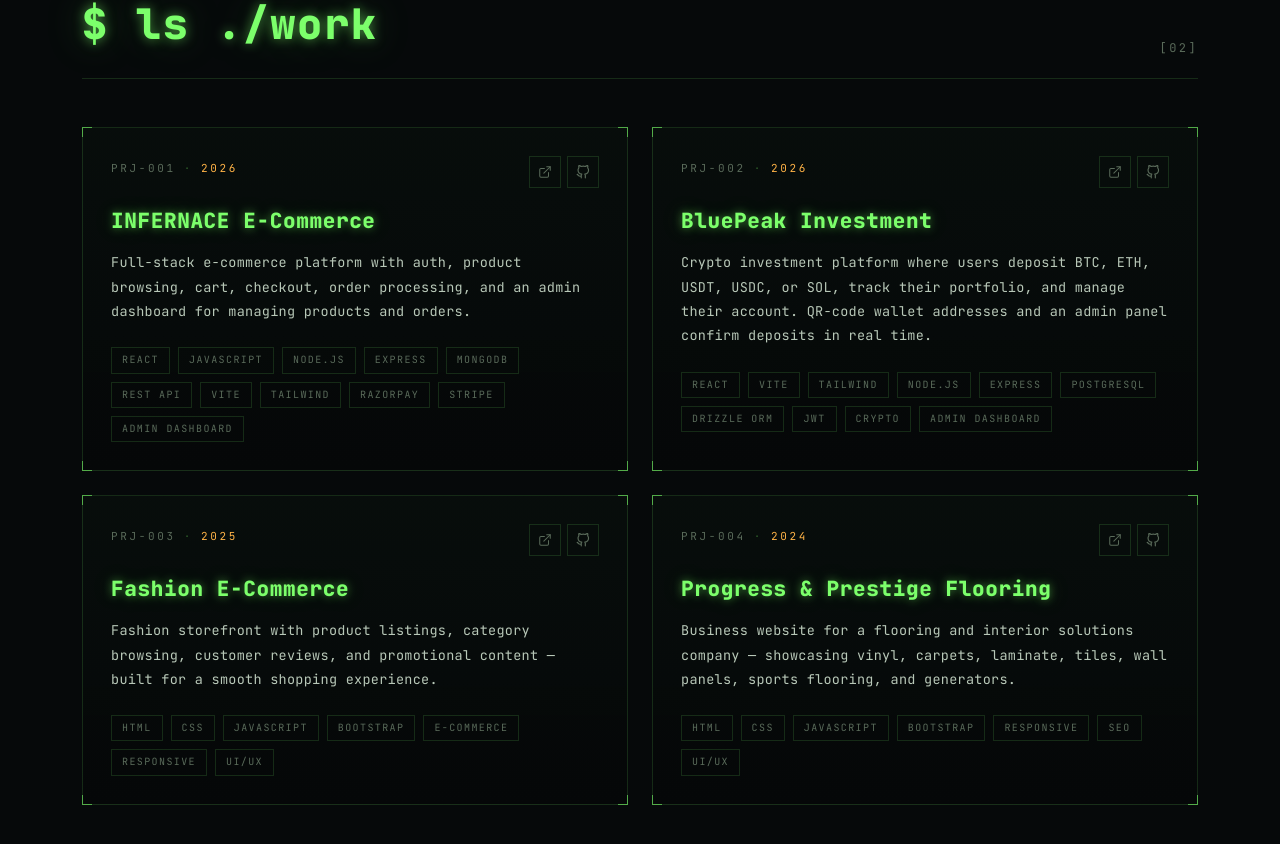
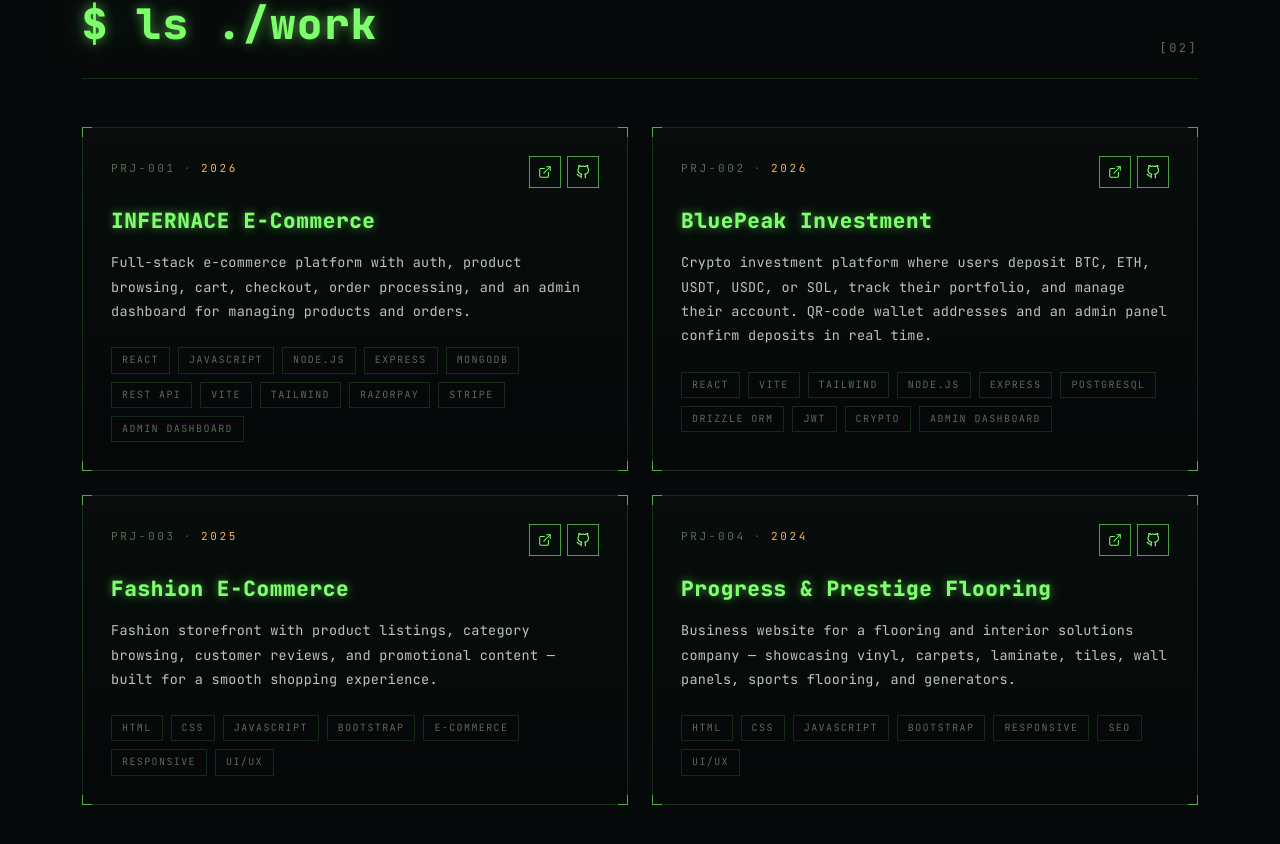
Before and after one commit to bigbuks/dev-buks, a React (Vite) app: page / in a window 1280 px wide. Shown: the part 2458-3302 px from the top of the page. Built offline with nearby package versions, Linux system fonts and the light colour scheme.

Commit message:
work: Add hover effects to social media icons in Work.tsx

```diff
--- a/src/components/sections/Work.tsx
+++ b/src/components/sections/Work.tsx
@@ -204,7 +204,7 @@ function IconLink({ href, label, icon }: IconLinkProps) {
       target="_blank"
       rel="noopener noreferrer"
       aria-label={label}
-      className="inline-flex items-center justify-center w-8 h-8 border border-[rgba(124,255,107,0.14)] text-dim transition-all duration-200 hover:text-green hover:border-[rgba(124,255,107,0.5)] hover:shadow-glow"
+      className="inline-flex items-center justify-center w-8 h-8 border border-green/60 text-green transition-all duration-200 hover:border-green hover:bg-[rgba(124,255,107,0.08)] hover:shadow-glow"
     >
       {icon}
     </a>
```
